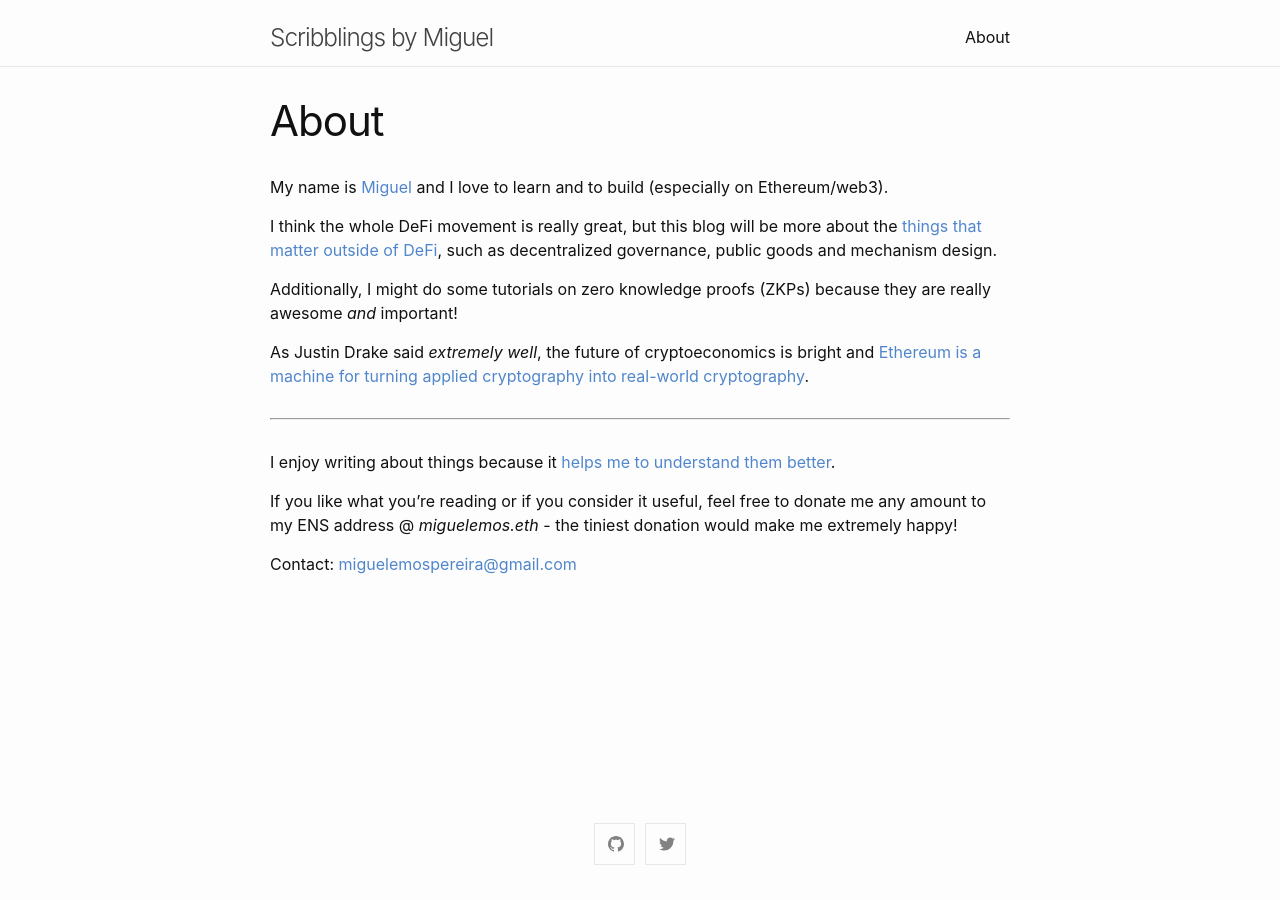
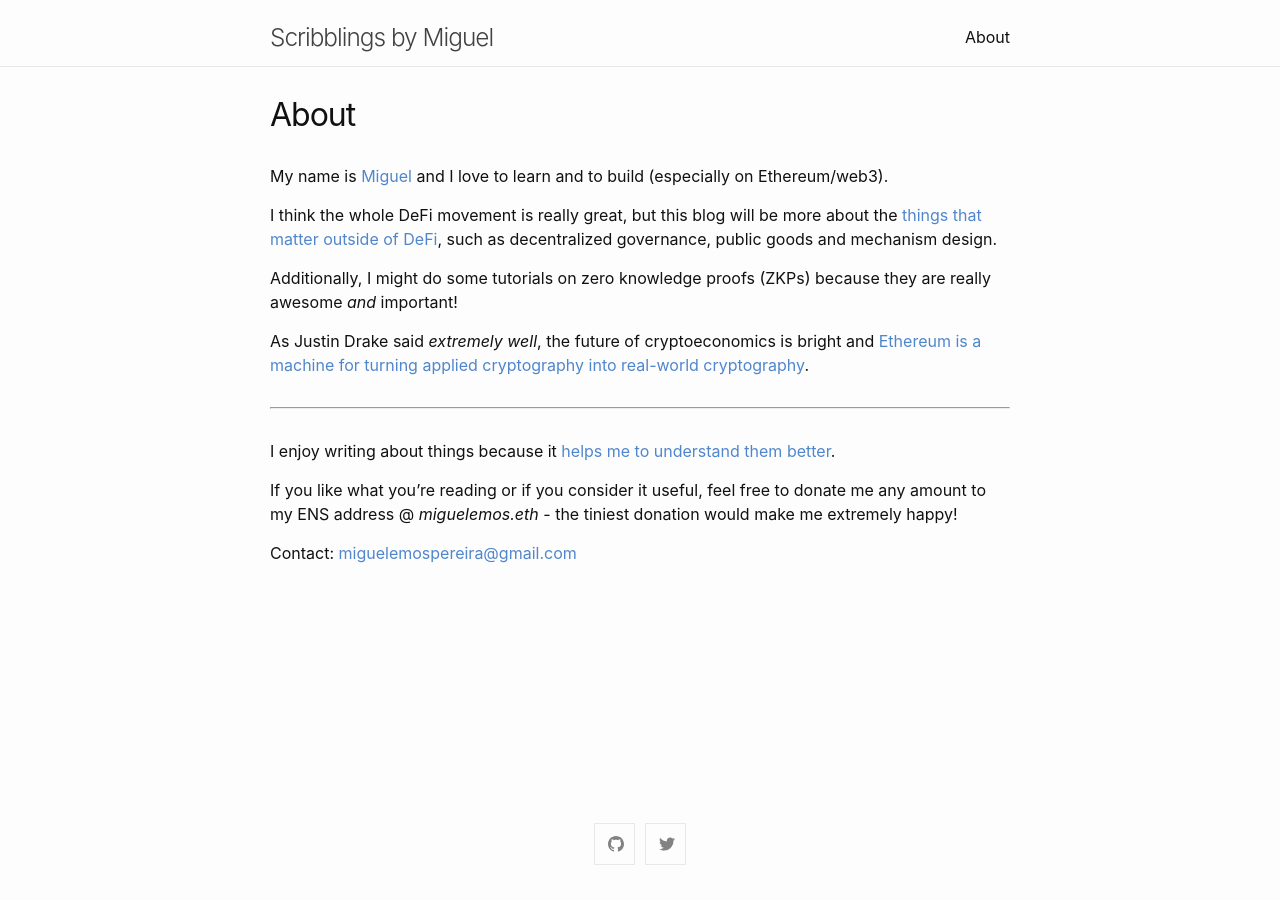
Before and after one commit to intldds/intldds.github.io, a Jekyll site: the page built from about.md, in a window 1280 px wide. Built offline with Jekyll 4.4.1, drawn with Linux system fonts in a browser that asks for light colours.

Commit message:
Update scss

```diff
--- a/_sass/minima/_layout.scss
+++ b/_sass/minima/_layout.scss
@@ -209,11 +209,11 @@
 }
 
 .page-heading {
-  @include relative-font-size(2);
+  @include relative-font-size(1);
 }
 
 .post-list-heading {
-  @include relative-font-size(1.75);
+  @include relative-font-size(1);
 }
 
 .post-list {
@@ -246,12 +246,12 @@
 
 .post-title,
 .post-content h1 {
-  @include relative-font-size(2.625);
+  @include relative-font-size(2);
   letter-spacing: -1px;
   line-height: 1.15;
 
   @media screen and (min-width: $on-large) {
-    @include relative-font-size(2.625);
+    @include relative-font-size(2);
   }
 }
 
```
